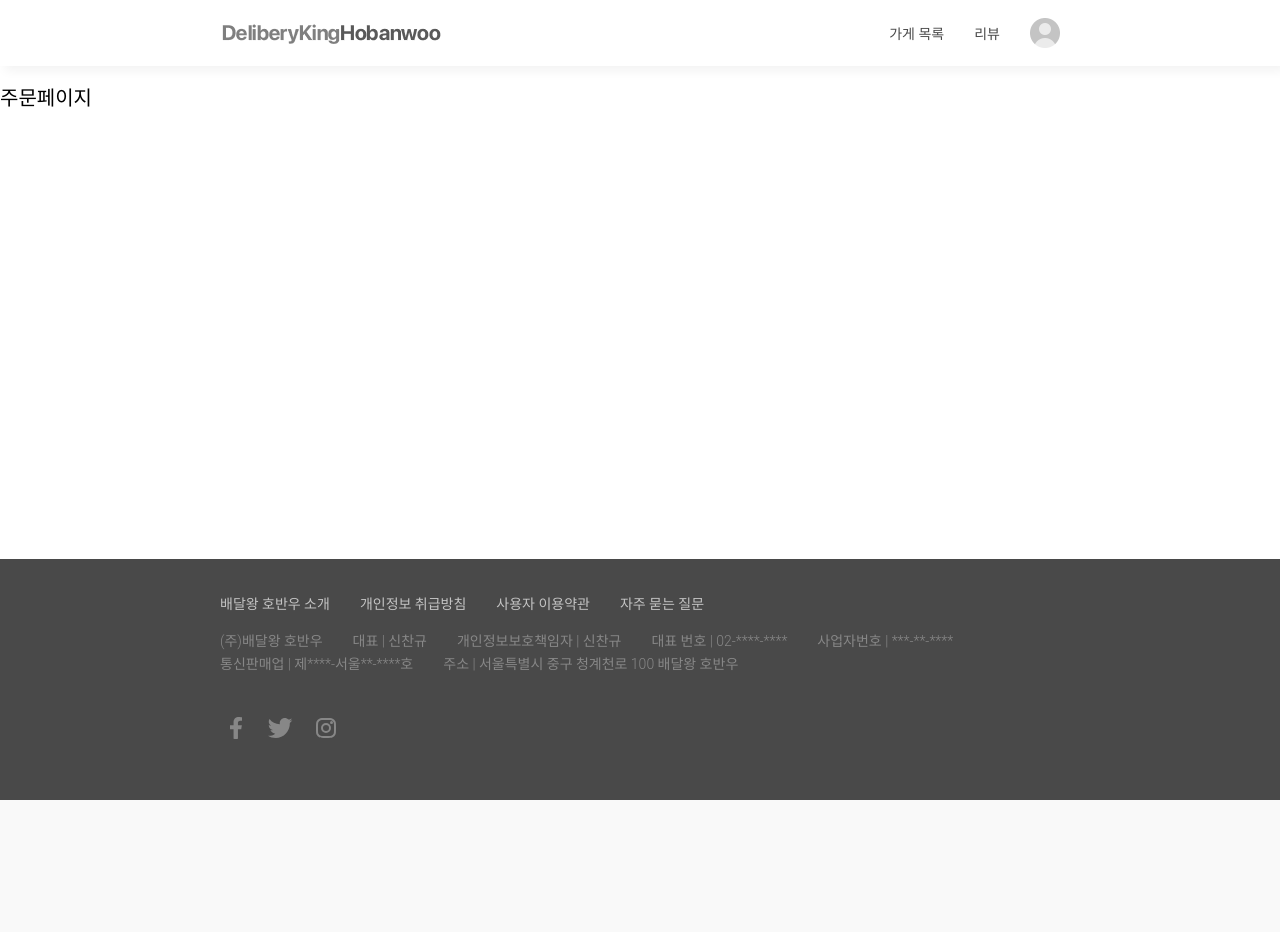
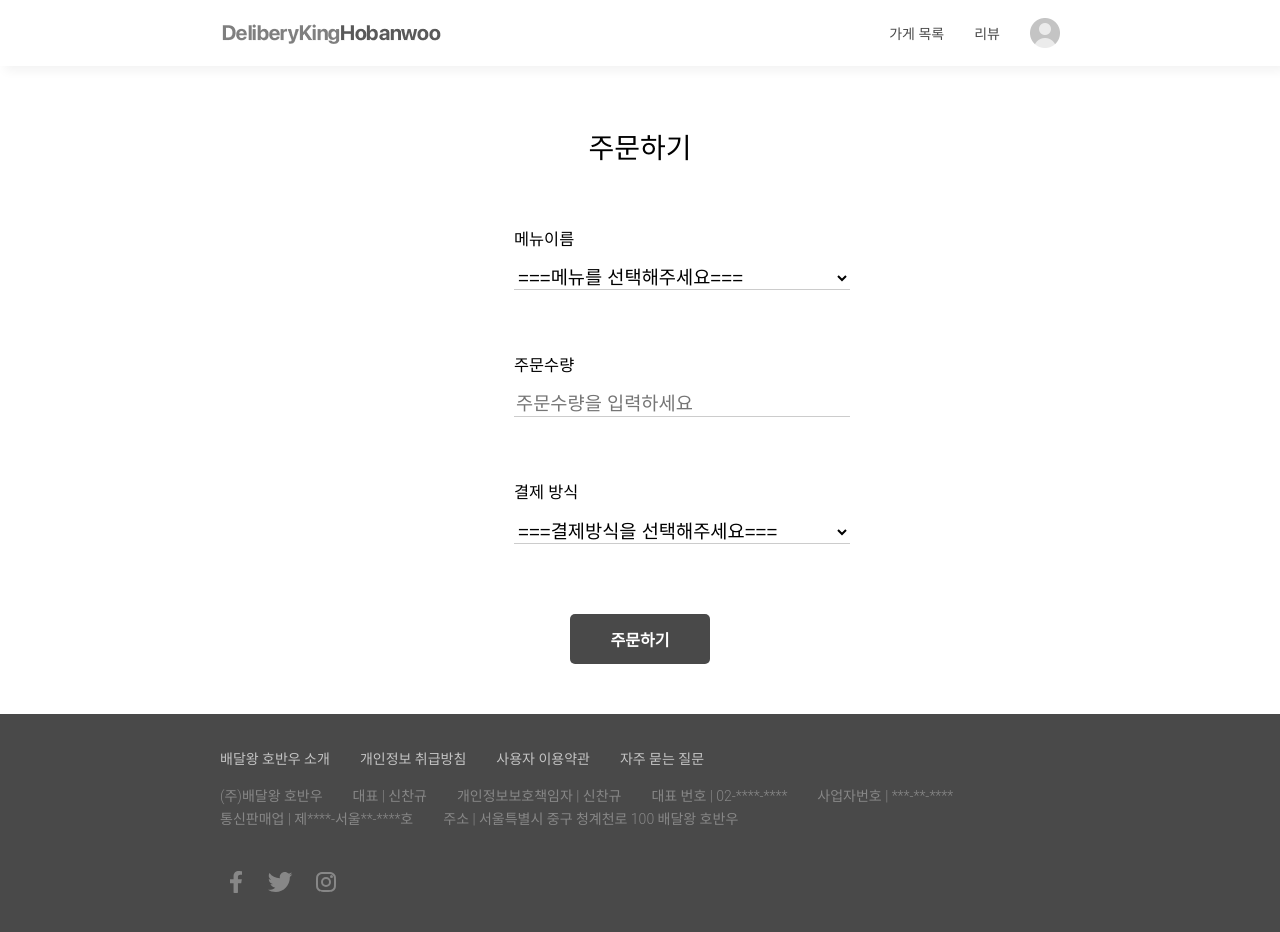
Before and after one commit to scv1702/delivery-king-hobanwoo, a React (Create React App) app in the folder Phase4/front/: page /order in a window 1280 px wide. Shown: the top 932 px of the page. Before the commit the page ends 800 px from the top, so only its background shows below. Built offline with nearby package versions, Linux system fonts and the light colour scheme; a web font is replaced by a local one.

Commit message:
Feat: Add OrderPageView

```diff
--- a/Phase4/front/src/pages/OrderPage.js
+++ b/Phase4/front/src/pages/OrderPage.js
@@ -1,8 +1,35 @@
+import { Link } from 'react-router-dom';
+import Button from '../components/Button';
+import Container from '../components/Container';
+import styles from './OrderPage.module.css';
+
 function OrderPage() {
   return (
-    <>
-      <h2>주문페이지</h2>
-    </>
+    <Container className={styles.container}>
+        <h1 className={styles.title}>주문하기</h1>
+        <h3 className={styles.subtitle}>메뉴이름</h3>
+        <select id='department' className={styles.inputbox}>
+            <option value="none">===메뉴를 선택해주세요===</option>
+            <option value="떡볶이">떡볶이</option>
+            <option value="순대">순대</option>
+            <option value="튀김">튀김</option>
+        </select>
+        <h3 className={styles.subtitle}>주문수량</h3>
+        <input className={styles.inputbox}
+          placeholder="주문수량을 입력하세요"
+        ></input>
+        <h3 className={styles.subtitle}>결제 방식</h3>
+        <select id='payType' className={styles.inputbox}>
+            <option value="none">===결제방식을 선택해주세요===</option>
+            <option value="카드">카드</option>
+            <option value="현금">현금</option>
+        </select>
+        <div className={styles.link}>
+            <Link to="/">
+              <Button as="div">주문하기</Button>
+            </Link>
+        </div>
+    </Container>
   );
 }
 
--- /dev/null
+++ b/Phase4/front/src/pages/OrderPage.module.css
@@ -0,0 +1,29 @@
+.container {
+    margin: 50px auto;
+  }
+
+  .title {
+    margin: 60px auto;
+    text-align: center;
+  }
+
+  .subtitle {
+    margin-left: 35%;
+    margin-top: 5%;
+  }
+
+  .inputbox {
+    background:transparent;
+    border:none;
+    border-bottom: solid 1px #ccc;
+    padding:px 0px 5px 0px;
+    font-size:14pt;
+    width:40%;
+    margin-left: 35%;
+    margin-bottom: 20px;
+  }
+
+  .link {
+    margin: 50px auto;
+    text-align: center;
+  }
```
